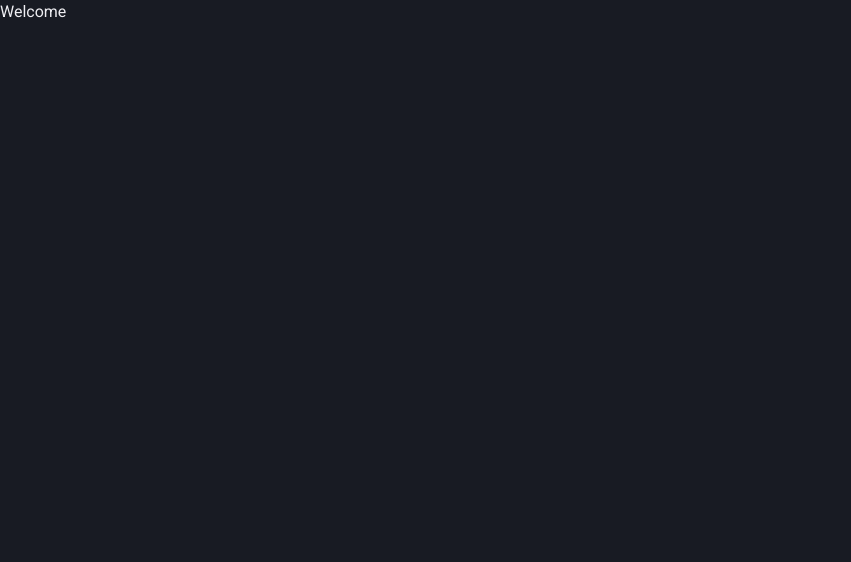
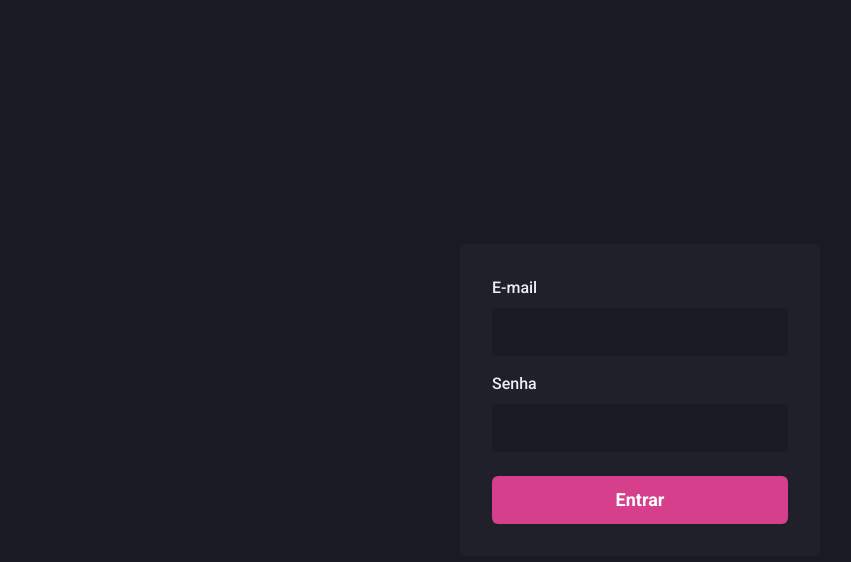
Before and after one commit to George-b1t/dashgo, a Next.js app: page / in a window 1280 px wide. Shown: the top 562 px of the page, without its empty margins (0-851 px from the left). Built offline with nearby package versions, Linux system fonts and the light colour scheme.

Commit message:
criando-signInPage

```diff
--- /dev/null
+++ b/src/components/Form/Input.tsx
@@ -0,0 +1,31 @@
+import {
+  FormControl,
+  FormLabel,
+  Input as ChakraInput,
+  InputProps as ChakraInputProps
+} from "@chakra-ui/react";
+
+interface InputProps extends ChakraInputProps {
+  name: string;
+  label?: string;
+};
+
+export function Input({ name, label, ...rest }: InputProps) {
+  return (
+    <FormControl>
+      { !!label && <FormLabel htmlFor={name}>{label}</FormLabel> }
+      <ChakraInput
+        name={name}
+        id={name}
+        focusBorderColor='pink.500'
+        bgColor='gray.900'
+        variant='filled'
+        _hover={{
+          bgColor: 'gray.900'
+        }}
+        size='lg'
+        {...rest}
+      />
+    </FormControl>
+  );
+};
--- a/src/pages/index.tsx
+++ b/src/pages/index.tsx
@@ -1,5 +1,49 @@
+import {
+  Flex,
+  Button,
+  Stack,
+} from '@chakra-ui/react';
+
+import { Input } from '../components/Form/Input';
+
 export default function Home() {
   return (
-    <h1>Welcome</h1>
+    <Flex
+      w='100vw'
+      h='100vh'
+      align='center'
+      justify='center'
+    >
+      <Flex
+        as='form'
+        w='100%'
+        maxW={360}
+        bg='gray.800'
+        p='8'
+        borderRadius={8}
+        flexDir='column'
+      >
+        <Stack spacing='4'>
+          <Input
+            name='email'
+            type='email'
+            label='E-mail'
+          />
+          <Input
+            name='password'
+            type='password'
+            label='Senha'
+          />
+        </Stack>
+        <Button
+          type='submit'
+          mt='6'
+          colorScheme='pink'
+          size='lg'
+        >
+          Entrar
+        </Button>
+      </Flex>
+    </Flex>
   );
 };
```
